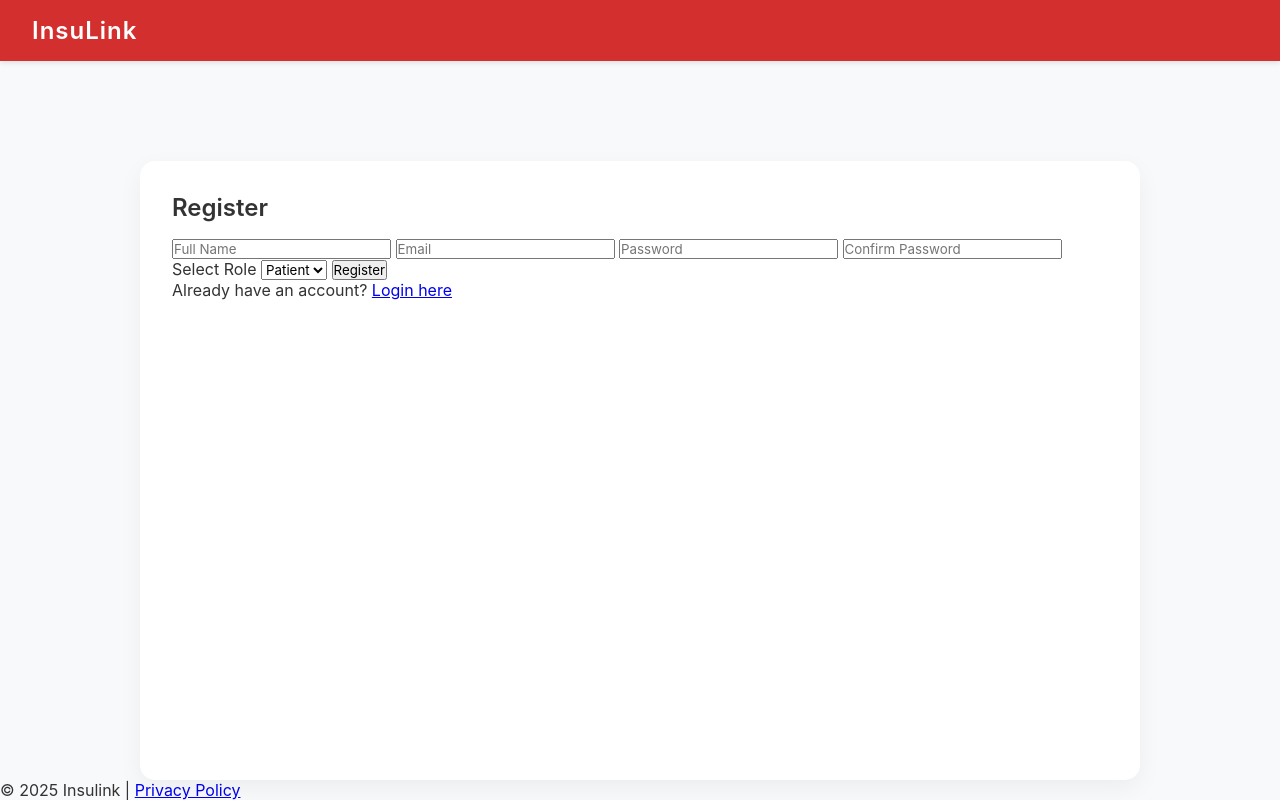
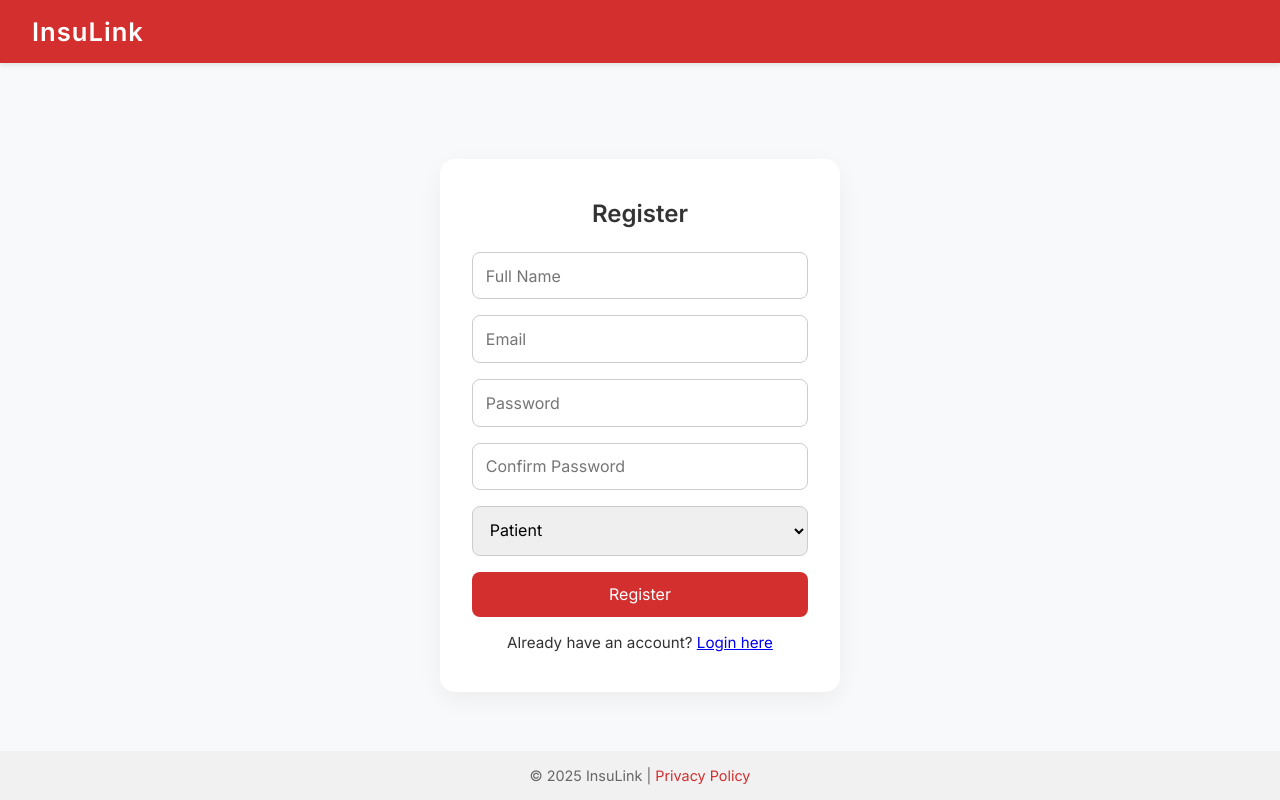
Before and after one commit to angzhenma/insulink, a plain HTML site: page frontend/register.html in a window 1280 px wide. Drawn offline with Linux system fonts and the light colour scheme; files that its build step writes are made by us from their sources; files whose address does not match are found by name.

Commit message:
updated register UI design

```diff
--- a/frontend/register.html
+++ b/frontend/register.html
@@ -2,37 +2,40 @@
 <html lang="en">
 <head>
   <meta charset="UTF-8" />
-  <title>Register for InsuLink</title>
+  <title>Register – InsuLink</title>
   <link rel="stylesheet" href="css/style.css" />
+  <link href="https://fonts.googleapis.com/css2?family=Inter:wght@400;600&display=swap" rel="stylesheet" />
 </head>
 <body>
 
-  <div class="app-bar">InsuLink</div>
+  <!-- Top App Bar -->
+  <header class="top-bar">
+    <div class="brand">InsuLink</div>
+  </header>
 
-  <div class="container card">
+  <!-- Register Card -->
+  <main class="login-wrapper">
+    <div class="login-card">
+      <h2>Register</h2>
       <form id="registerForm">
-      <h2>Register</h2>
-
         <input type="text" id="fullname" placeholder="Full Name" required />
         <input type="email" id="email" placeholder="Email" required />
         <input type="password" id="password" placeholder="Password" required />
         <input type="password" id="confirmPassword" placeholder="Confirm Password" required />
-
-      <label for="role">Select Role</label>
-      <select id="role" required>
+        <select id="role">
           <option value="patient">Patient</option>
           <option value="coach">Coach</option>
           <option value="admin">Admin</option>
         </select>
+        <button type="submit">Register</button>
+      </form>
+      <p class="link">Already have an account? <a href="index.html">Login here</a></p>
+    </div>
+  </main>
 
-      <button type="submit">Register</button>
-
-      <p>Already have an account? <a href="index.html">Login here</a></p>
-    </form>
-  </div>
-
-  <footer>
-    © 2025 Insulink | <a href="privacy.html">Privacy Policy</a>
+  <!-- Footer -->
+  <footer class="footer">
+    <p>© 2025 InsuLink | <a href="#">Privacy Policy</a></p>
   </footer>
 
   <script src="js/register.js"></script>
```
Lines whose indentation alone changed are shown as unchanged.
